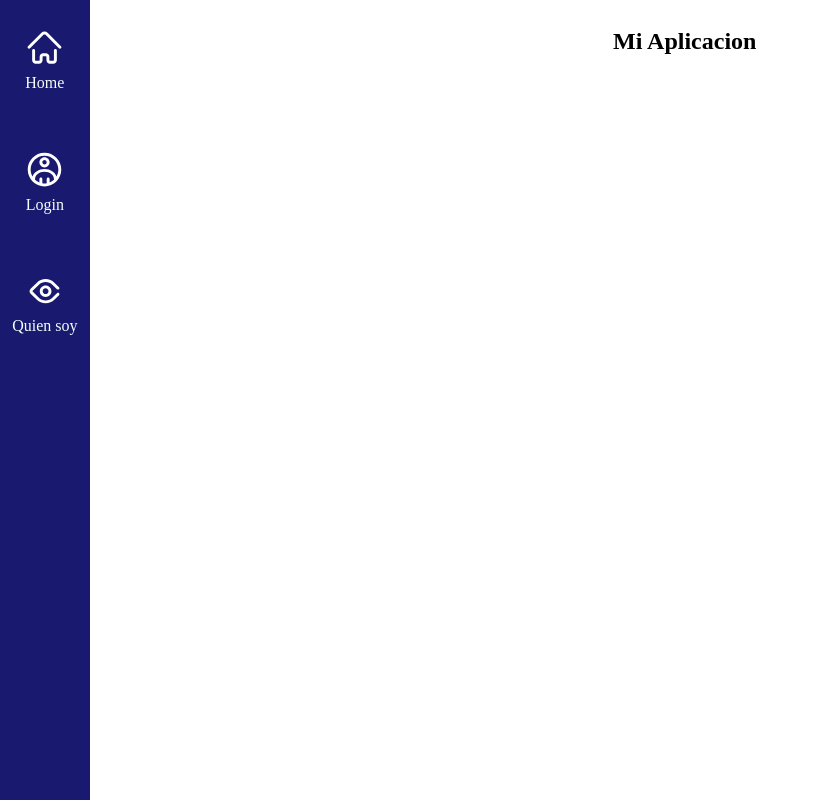
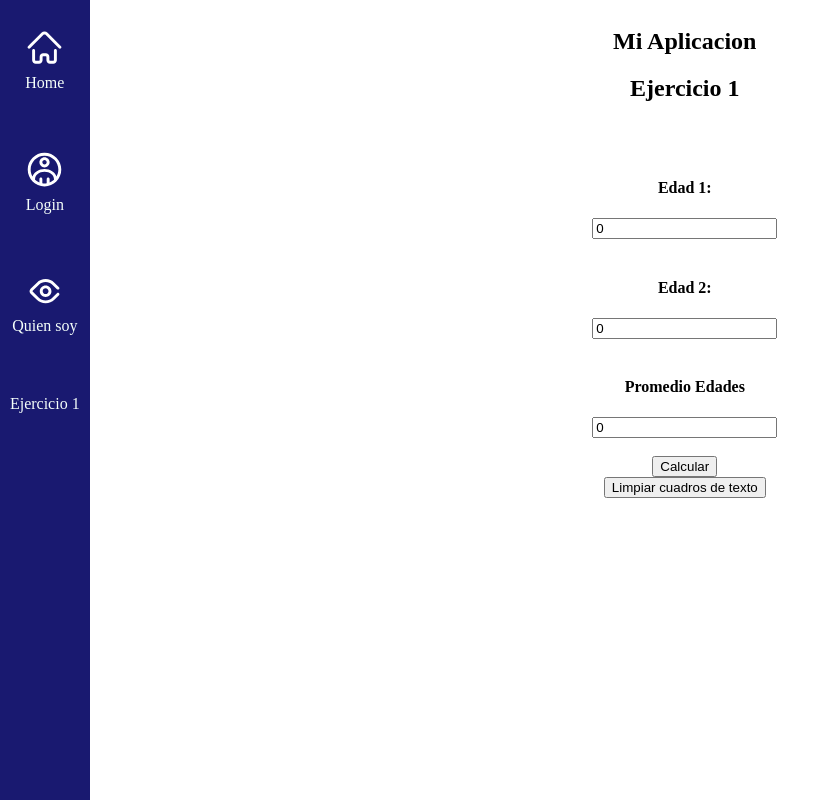
Before and after one commit to Syridiana/heroku-test, an Angular app: page /ej1 in a window 1280 px wide. Before the commit this address led to /. Shown: the whole page, without its empty margins (0-830 px from the left). Built offline with nearby package versions, Linux system fonts and the light colour scheme.

Commit message:
Add Ejercicio 1 component

```diff
--- a/src/app/app.component.css
+++ b/src/app/app.component.css
@@ -41,11 +41,3 @@ opacity: 0.5;
     flex-direction: column;
     align-items: center;
 }
-
-#bg{
-    width: 100%;
-    height: auto;
-    position: absolute;
-    top:0;
-    left:0;
-}
--- a/src/app/app.component.html
+++ b/src/app/app.component.html
@@ -1,28 +1,8 @@
-<!--<h1>{{title}}</h1>
-
- <br><br>
-{{myUsuario.nombre}}
-
-<br><br>
-<h4>Edad 1: </h4>
-<input type="number" [(ngModel)]="edadUno">
-<br><br>
-<h4>Edad 2: </h4>
-<input type="number" [(ngModel)]="edadDos">
-
-<br><br>
-<h4>Promedio Edades</h4>
-<input type="number" [(ngModel)]="promedio">
-
-<br><br>
-<input type="button" value="Calcular" (click)=calcular()>
-<br>
-<input type="button" value="Limpiar cuadros de texto" (click)=limpiar()> -->
-<!-- <img id="bg" src="../assets/img/background.jpg" alt=""> -->
 <nav id="navBar">
     <a class="navItem" routerLink="/"><img class="navIcon" src="../assets/img/home.svg" alt="">Home</a>
     <a class="navItem" routerLink="/login"><img class="navIcon" src="../assets/img/user.svg" alt="">Login</a>
     <a class="navItem" routerLink="/quien-soy"><img class="navIcon" src="../assets/img/eye.svg" alt="">Quien soy</a>
+    <a class="navItem" routerLink="/ej1">Ejercicio 1</a>
 </nav>
 <section id="mainSection">
     <header>
--- a/src/app/app.module.ts
+++ b/src/app/app.module.ts
@@ -9,6 +9,7 @@ import { LoginComponent } from './login/login.component';
 import { ErrorComponent } from './error/error.component';
 import { QuienSoyComponent } from './quien-soy/quien-soy.component';
 import { routing } from './app.routing';
+import { Ej1Component } from './ej1/ej1.component';
 
 
 @NgModule({
@@ -17,7 +18,8 @@ import { routing } from './app.routing';
     BienvenidoComponent,
     LoginComponent,
     ErrorComponent,
-    QuienSoyComponent
+    QuienSoyComponent,
+    Ej1Component
   ],
   imports: [
     BrowserModule,
--- a/src/app/app.routing.ts
+++ b/src/app/app.routing.ts
@@ -2,11 +2,13 @@ import { Routes, RouterModule } from '@angular/router';
 import { LoginComponent } from './login/login.component';
 import { QuienSoyComponent } from './quien-soy/quien-soy.component';
 import { BienvenidoComponent } from './bienvenido/bienvenido.component';
+import { Ej1Component } from './ej1/ej1.component';
 
 const appRoutes: Routes = [
     { path: 'login', component: LoginComponent },
     { path: 'quien-soy', component: QuienSoyComponent },
-    { path: '', component: BienvenidoComponent }
+    { path: '', component: BienvenidoComponent },
+    { path: 'ej1', component: Ej1Component }
 ];
 
 export const routing = RouterModule.forRoot(appRoutes);
--- /dev/null
+++ b/src/app/ej1/ej1.component.html
@@ -0,0 +1,17 @@
+<h1>Ejercicio 1</h1>
+
+<br><br>
+<h4>Edad 1: </h4>
+<input type="number" [(ngModel)]="edadUno">
+<br><br>
+<h4>Edad 2: </h4>
+<input type="number" [(ngModel)]="edadDos">
+
+<br><br>
+<h4>Promedio Edades</h4>
+<input type="number" [(ngModel)]="promedio">
+
+<br><br>
+<input type="button" value="Calcular" (click)=calcular()>
+<br>
+<input type="button" value="Limpiar cuadros de texto" (click)=limpiar()>
--- /dev/null
+++ b/src/app/ej1/ej1.component.ts
@@ -0,0 +1,29 @@
+import { Component, OnInit } from '@angular/core';
+
+@Component({
+  selector: 'app-ej1',
+  templateUrl: './ej1.component.html',
+  styleUrls: ['./ej1.component.css']
+})
+export class Ej1Component implements OnInit {
+  title = 'ejercicio-1';
+  edadUno = 0;
+  edadDos = 0;
+  promedio = 0;
+
+  constructor() { }
+
+  ngOnInit(): void {
+  }
+
+  calcular(){
+    this.promedio = (this.edadUno + this.edadDos)/2;
+  };
+
+  limpiar(){
+    this.edadDos = 0;
+    this.edadUno = 0;
+    this.promedio = 0;
+  };
+
+}
```
Also changed, not shown: src/app/ej1/ej1.component.css (added), 1 other file (tests, documents, lock files or other folders).
